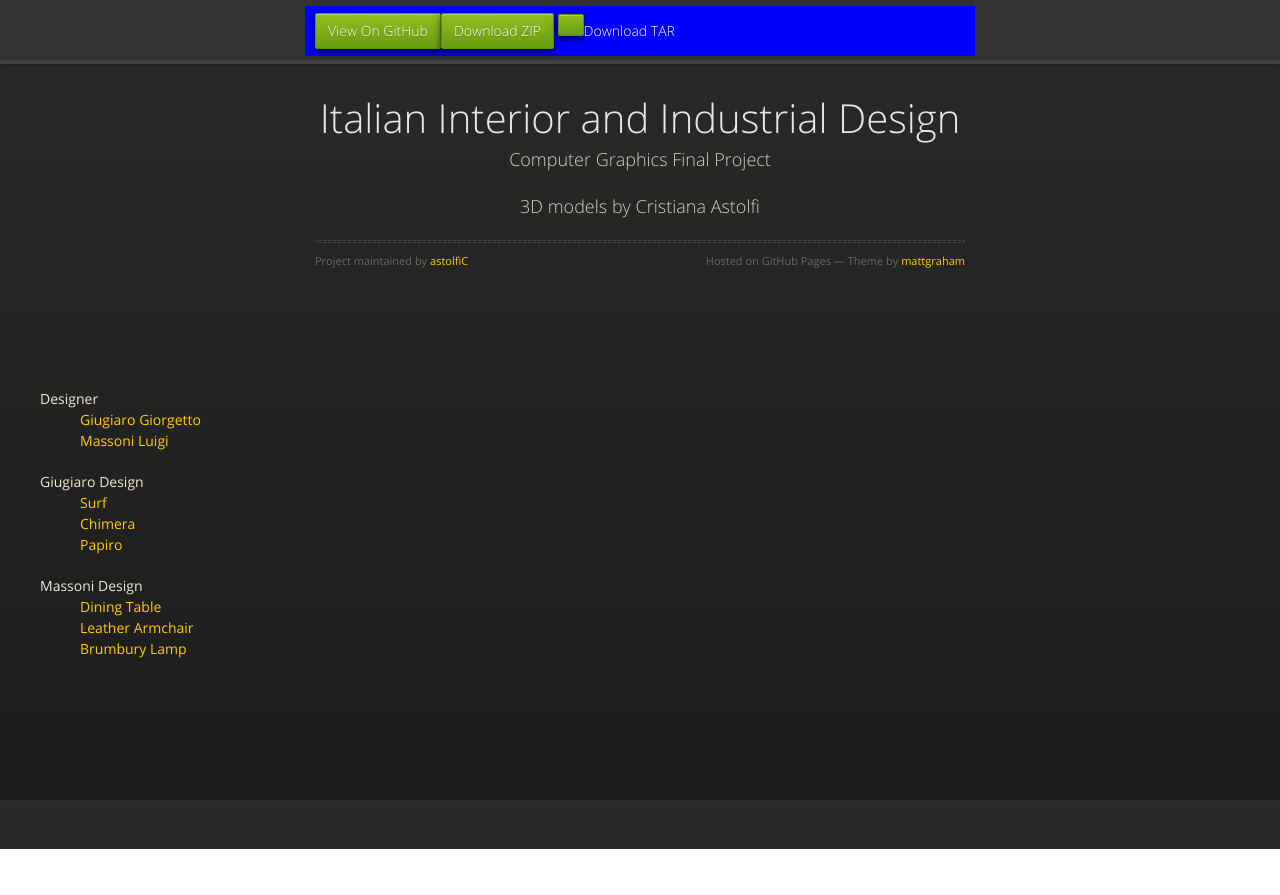
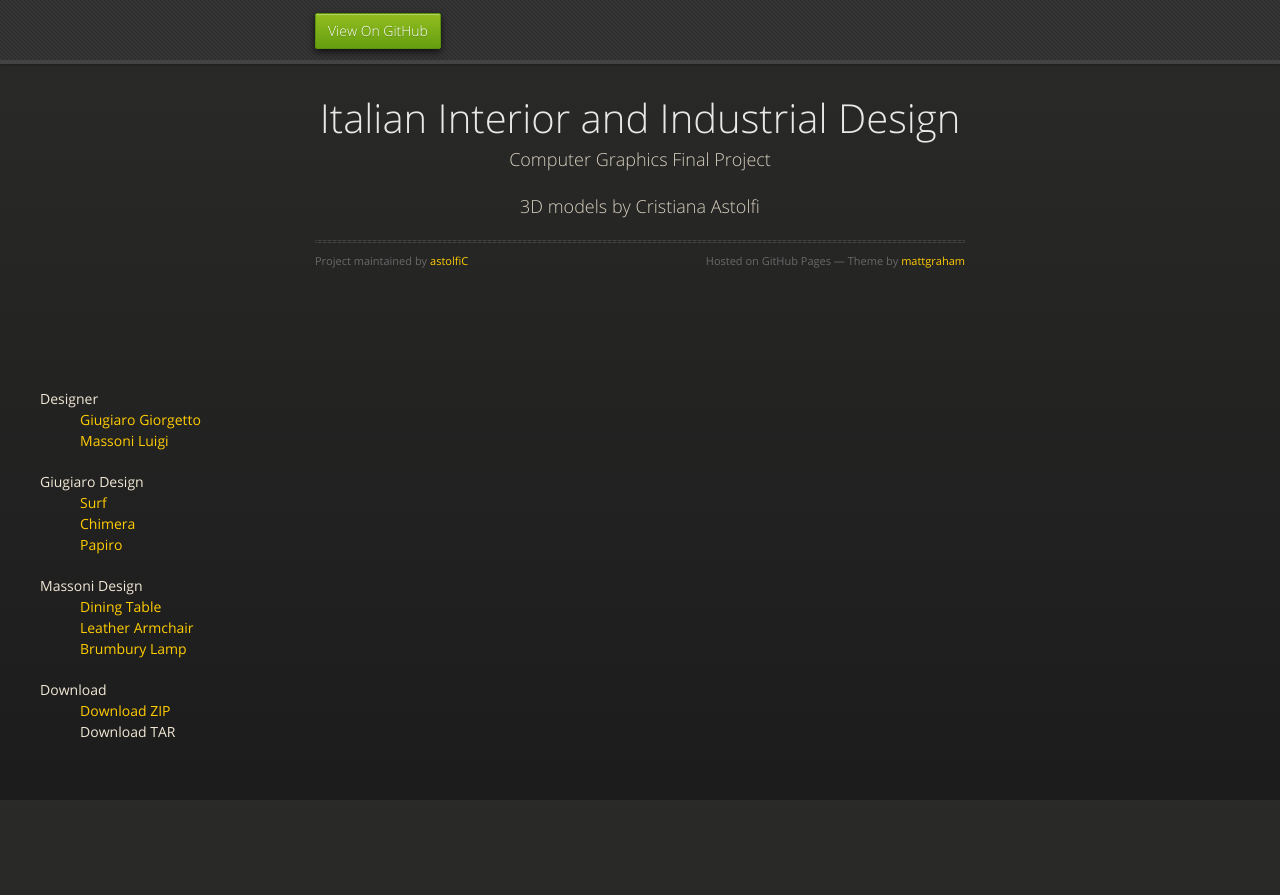
Before and after one commit to astolfiC/astolfiC.github.io, a plain HTML site: page index.html in a window 1280 px wide. Before the commit the page ends 849 px from the top, so only its background shows below. Drawn offline with nearby package versions, Linux system fonts and the light colour scheme.

Commit message:
Update index.html

```diff
--- a/index.html
+++ b/index.html
@@ -21,9 +21,6 @@
     <div id="header">
       <nav>
         <li class="fork"><a href="https://github.com/astolfiC/Final-Project">View On GitHub</a></li>
-        <li class="zip_download_link"><a href="https://github.com/astolfiC/Final-Project/zipball/master">Download ZIP</a></li>
-        <li class="tar_download_link"><a href="https://github.com/astolfiC/Final-Project/tarball/master"></a>Download TAR</li>
-        <div class="clearfix"></div>
       </nav>
     </div><!-- end header -->
 
@@ -66,6 +63,13 @@
             <li><a href="brumbury_lamp.html">Brumbury Lamp</a></li>
           </ul>
         </li>
+        <li>Download</a>
+          <ul>
+            <li class="zip_download_link"><a href="https://github.com/astolfiC/Final-Project/zipball/master">Download ZIP</a></li>
+            <li class="tar_download_link"><a href="https://github.com/astolfiC/Final-Project/tarball/master"></a>Download TAR</li>
+            <div class="clearfix"></div>
+          </ul>
+        </li>
        </ul>
       </nav>
     </div>
```
